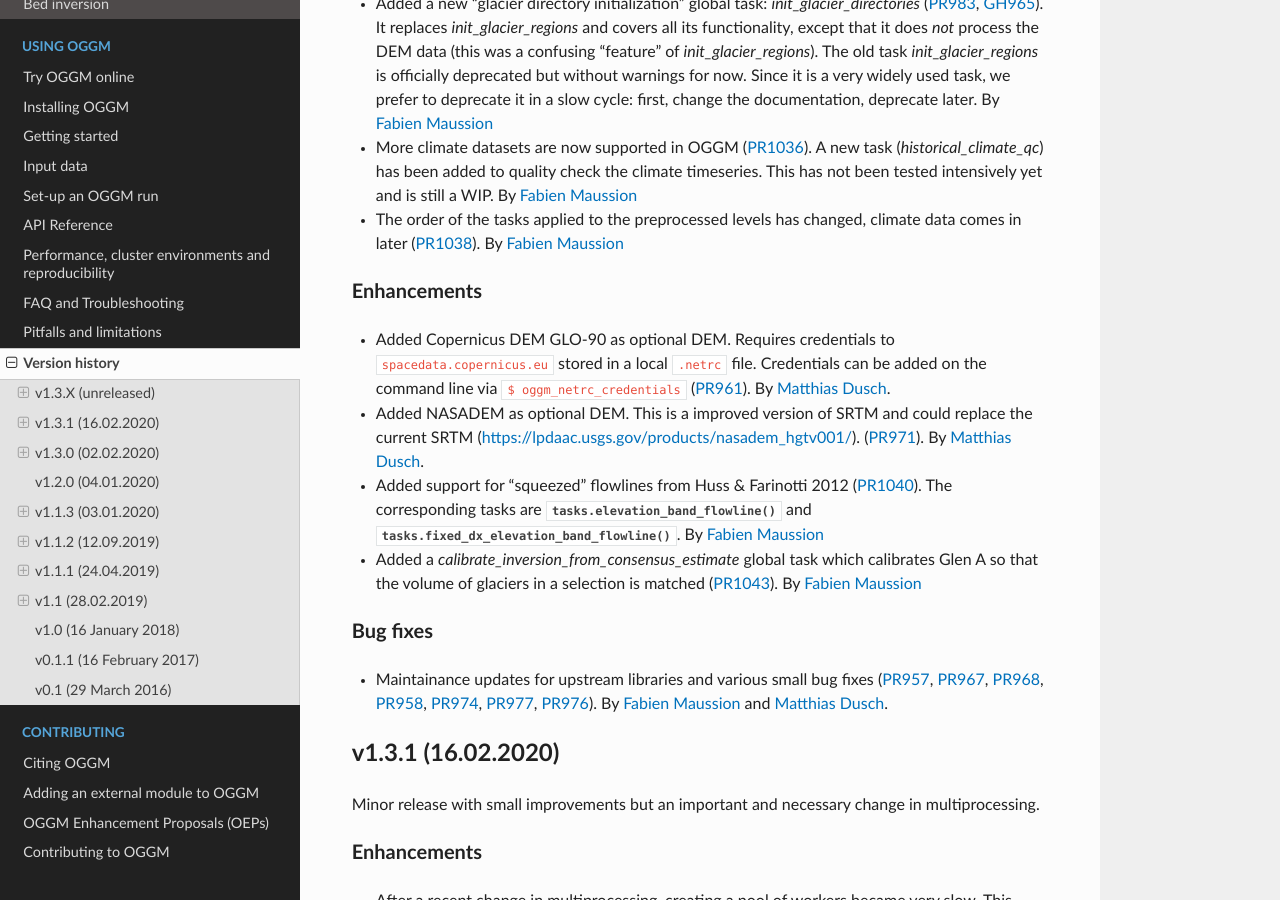
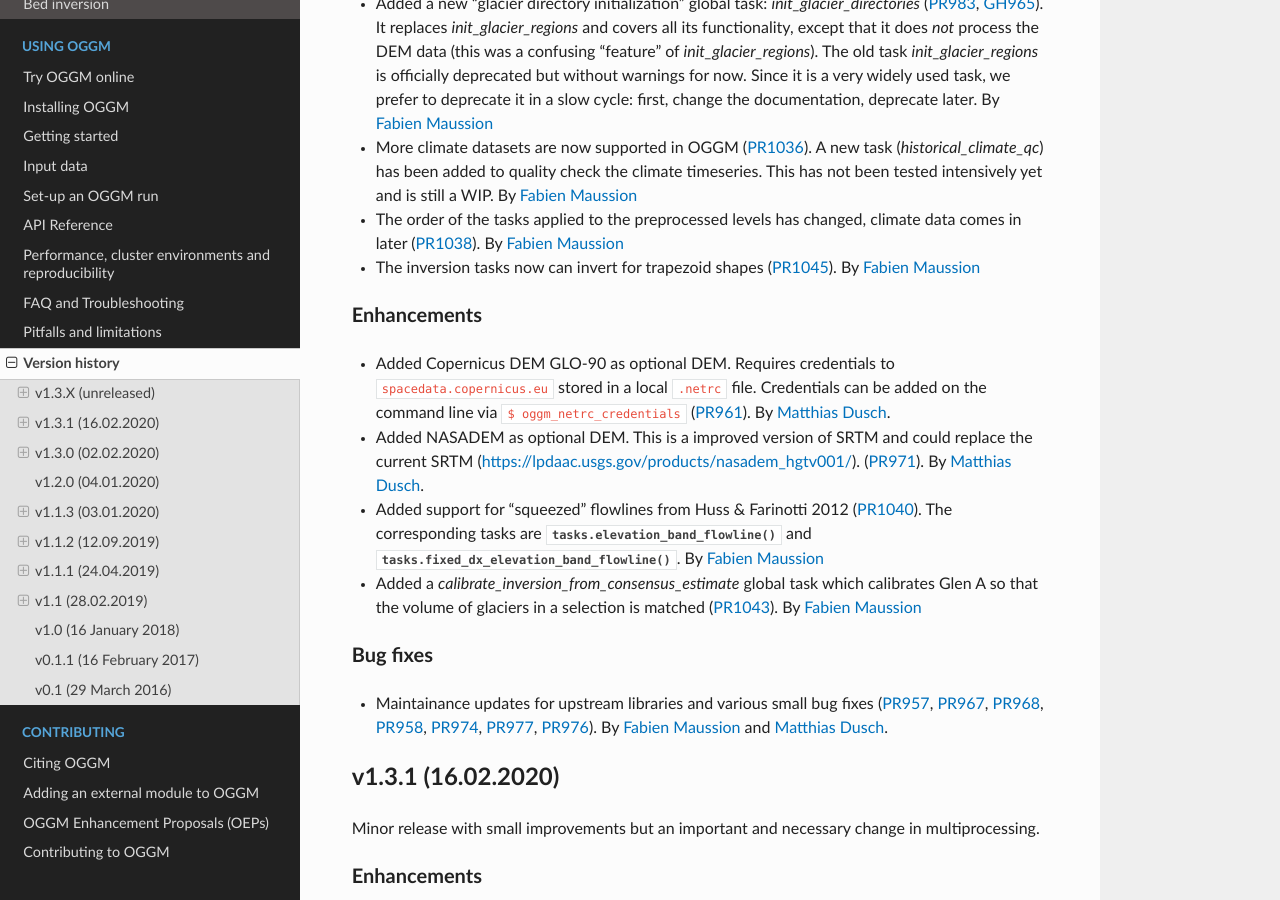
Before and after one commit to OGGM/oggm, a Sphinx documentation site: the page built from docs/whats-new.rst, in a window 1280 px wide and 900 px high, scrolled down 458 px. Built offline with Sphinx 7.4.7 and the Read the Docs theme 2.0.0, drawn with Linux system fonts in a browser that asks for light colours; the version number could not be read and is left out.

Commit message:
Fix more tests

```diff
--- a/docs/whats-new.rst
+++ b/docs/whats-new.rst
@@ -39,6 +39,8 @@ Breaking changes
   By `Fabien Maussion <https://github.com/fmaussion>`_
 - The order of the tasks applied to  the preprocessed levels has
   changed, climate data comes in later (:pull:`1038`).
+  By `Fabien Maussion <https://github.com/fmaussion>`_
+- The inversion tasks now can invert for trapezoid shapes (:pull:`1045`).
   By `Fabien Maussion <https://github.com/fmaussion>`_
 
 Enhancements
```
